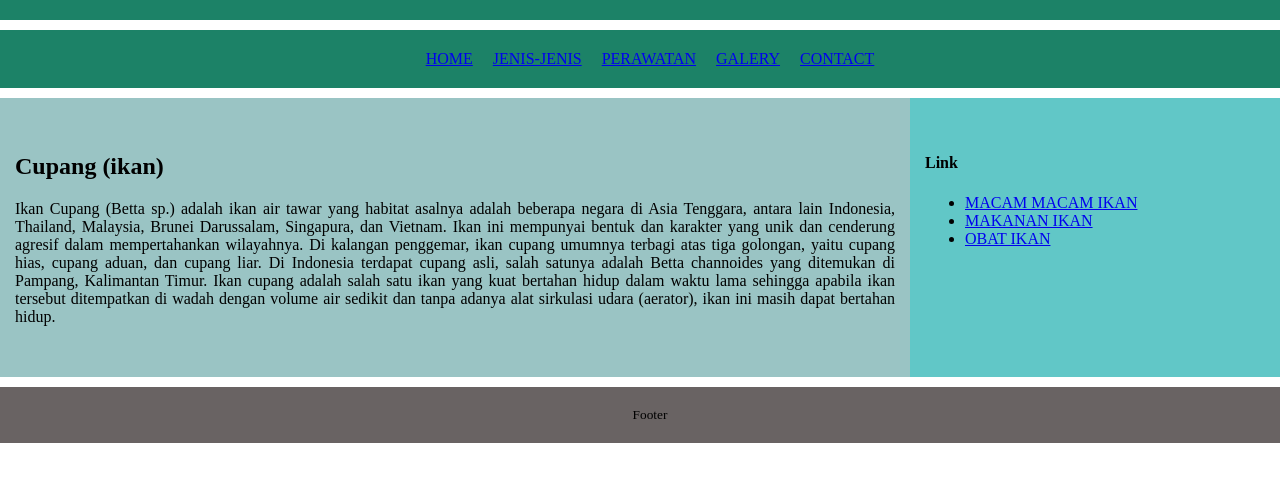
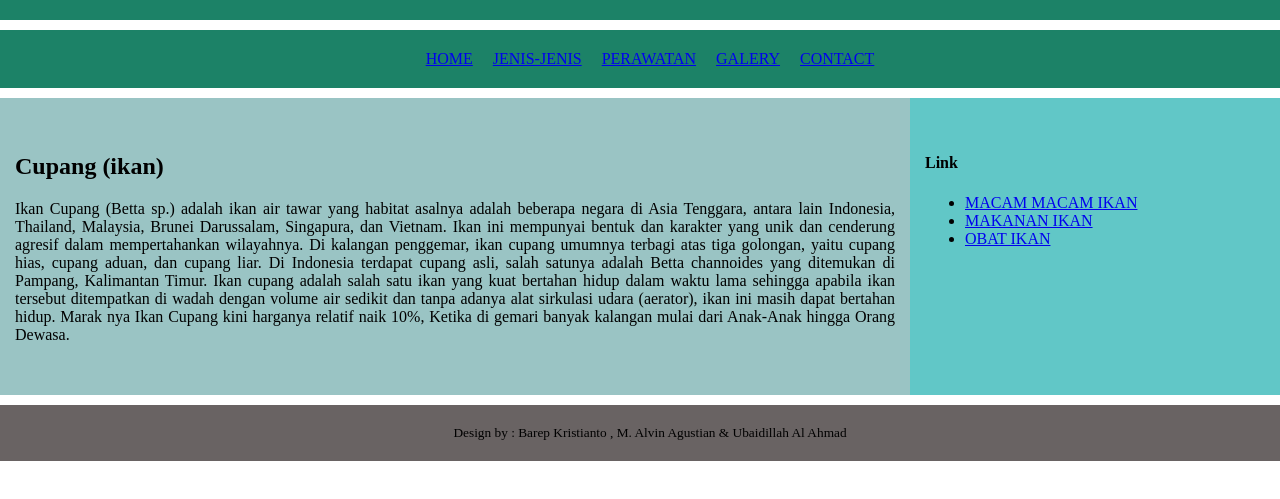
Before and after one commit to alvinagustiannn/ProjekWeb, a plain HTML site: page index.html in a window 1280 px wide. Shown: the part 203-702 px from the top of the page. Drawn offline with Linux system fonts and the light colour scheme.

Commit message:
Update index.html

```diff
--- a/index.html
+++ b/index.html
@@ -34,6 +34,7 @@
 				Ikan Cupang (Betta sp.) adalah ikan air tawar yang habitat asalnya adalah beberapa negara di Asia Tenggara, antara lain Indonesia, Thailand, Malaysia, Brunei Darussalam, Singapura, dan Vietnam. Ikan ini mempunyai bentuk dan karakter yang unik dan cenderung agresif dalam mempertahankan wilayahnya. Di kalangan penggemar, ikan cupang umumnya terbagi atas tiga golongan, yaitu cupang hias, cupang aduan, dan cupang liar. Di Indonesia terdapat cupang asli, salah satunya adalah Betta channoides yang ditemukan di Pampang, Kalimantan Timur.
 
 Ikan cupang adalah salah satu ikan yang kuat bertahan hidup dalam waktu lama sehingga apabila ikan tersebut ditempatkan di wadah dengan volume air sedikit dan tanpa adanya alat sirkulasi udara (aerator), ikan ini masih dapat bertahan hidup.
+				Marak nya Ikan Cupang kini harganya relatif naik 10%, Ketika di gemari banyak kalangan mulai dari Anak-Anak hingga Orang Dewasa.
 			</p>
 		</div>
 	</div>
@@ -55,7 +56,7 @@ Ikan cupang adalah salah satu ikan yang kuat bertahan hidup dalam waktu lama seh
 
 <footer>
 	<div class="footer">
-		<small>Footer</small>
+		<small>Design by : Barep Kristianto , M. Alvin Agustian & Ubaidillah Al Ahmad</small>
 	</div>
 </footer>
 
```
